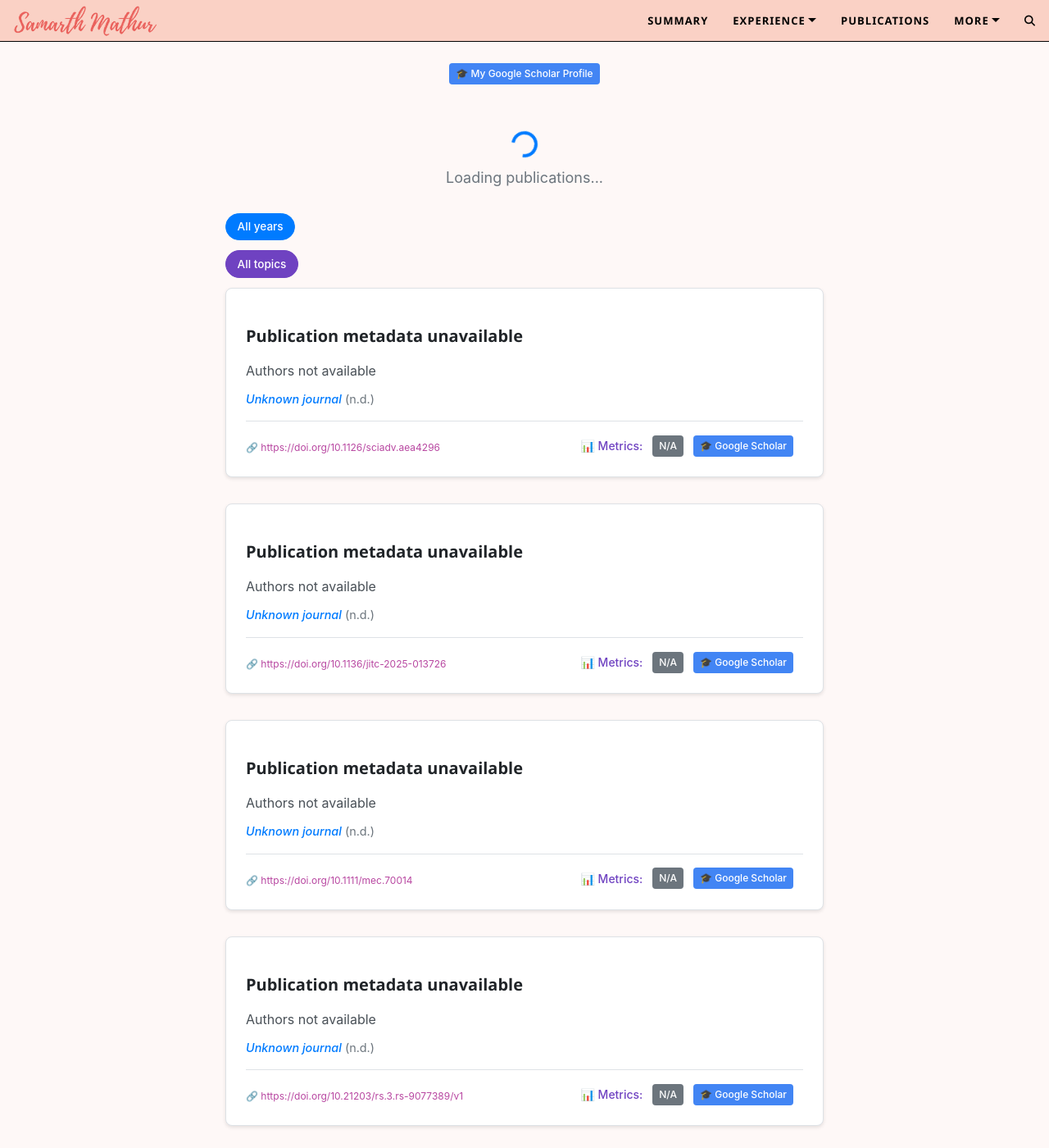
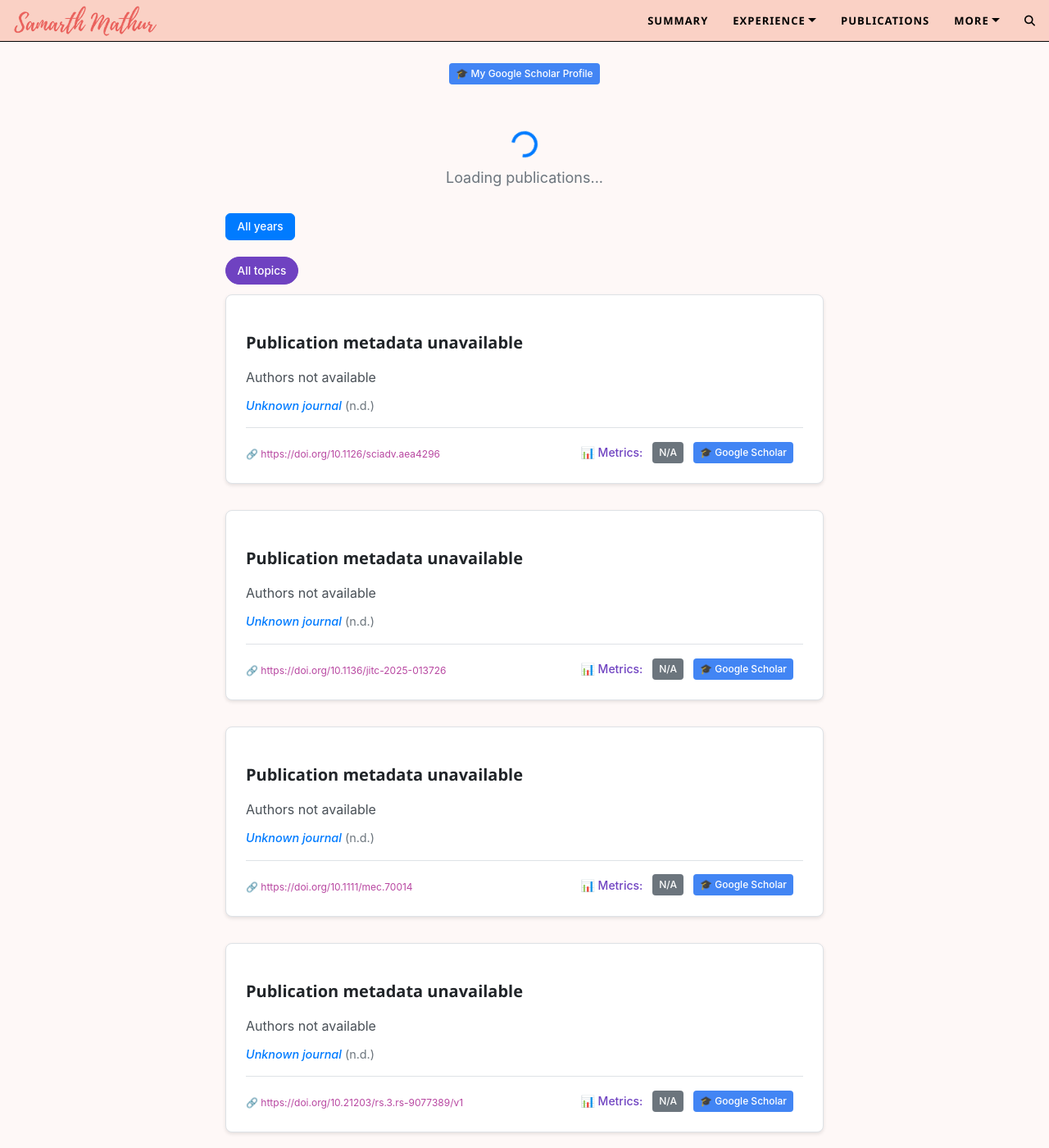
Before and after one commit to samarth8392/samarth8392.github.io, a Jekyll site: the page built from pubs.md, in a window 1280 px wide and 1400 px high, scrolled down 227 px. Shown: the whole window at 82% size. Built offline with Jekyll 4.4.1, drawn with Linux system fonts in a browser that asks for light colours; comment, search, counter and statistics services are not loaded.

Commit message:
style: differentiate year pills (square) from topic pills (round)

```diff
--- a/assets/css/publications.css
+++ b/assets/css/publications.css
@@ -166,6 +166,10 @@
     margin-bottom: 0.75rem;
 }
 
+#pub-year-filters {
+    margin-bottom: 1.25rem;
+}
+
 .pub-filter-row:last-of-type {
     margin-bottom: 1.5rem;
 }
@@ -184,6 +188,10 @@
 
 .pub-filter-btn:hover {
     background: #e9ecef;
+}
+
+.pub-filter-btn[data-year] {
+    border-radius: 6px;
 }
 
 .pub-filter-btn[data-year].active {
```
